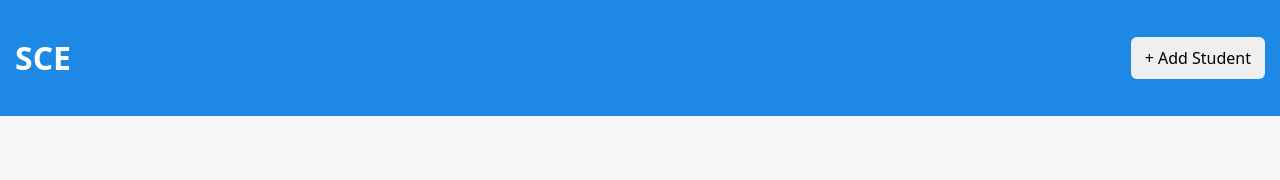
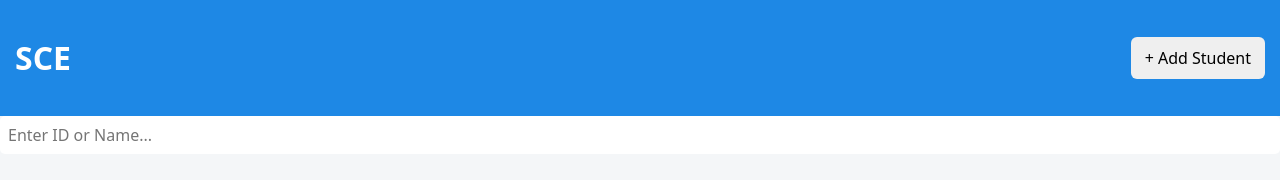
Before and after one commit to Samriddho-Karmakar/sce, a plain HTML site: page index.html in a window 1280 px wide. Drawn offline with Linux system fonts and the light colour scheme.

Commit message:
Add search box to index.html
Added a search box for entering ID or Name.

```diff
--- a/index.html
+++ b/index.html
@@ -15,6 +15,10 @@
   <h1>SCE</h1>
   <button id="addBtn">+ Add Student</button>
 </header>
+<search>
+  <input type="search" id="searchBox" placeholder="Enter ID or Name..." style="border-radius: 5px; border: 1px;">
+</search>
+
 
 <main id="cards"></main>
 
```
